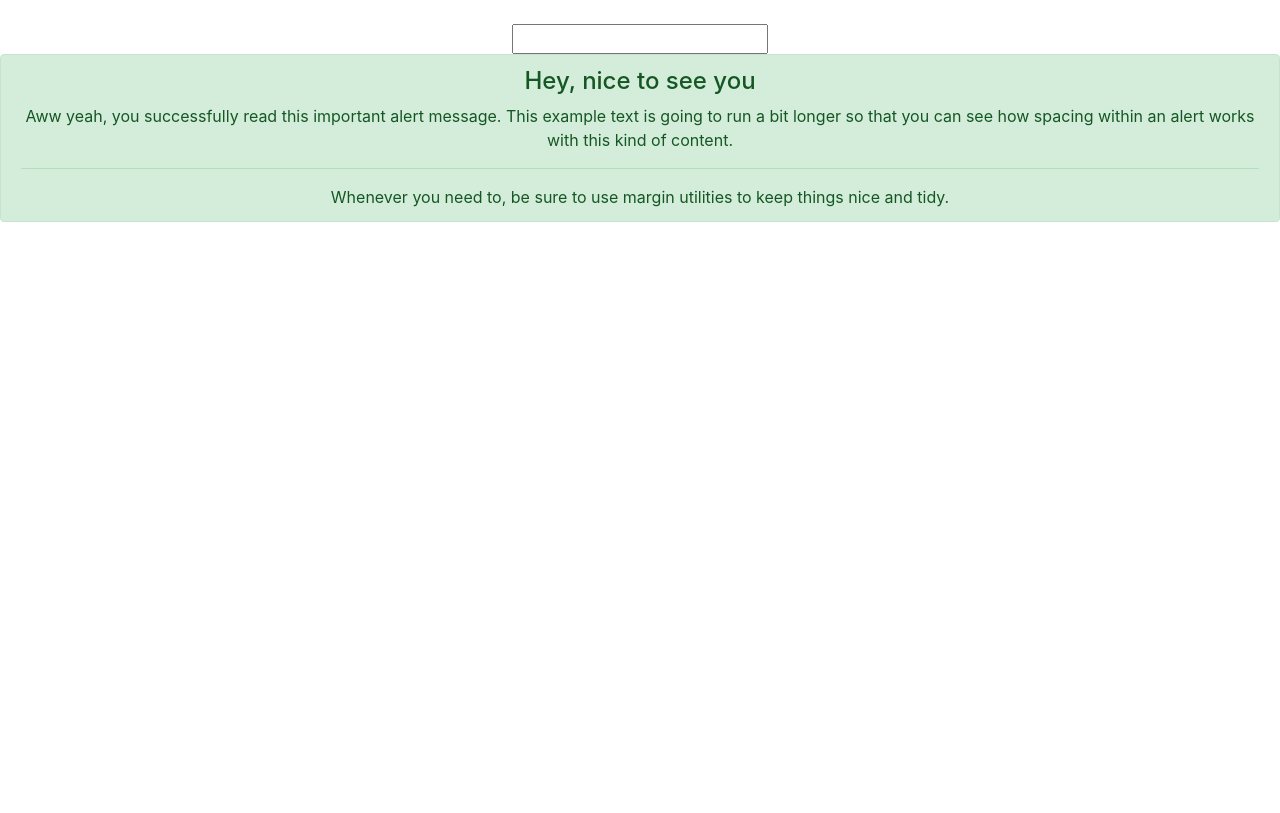
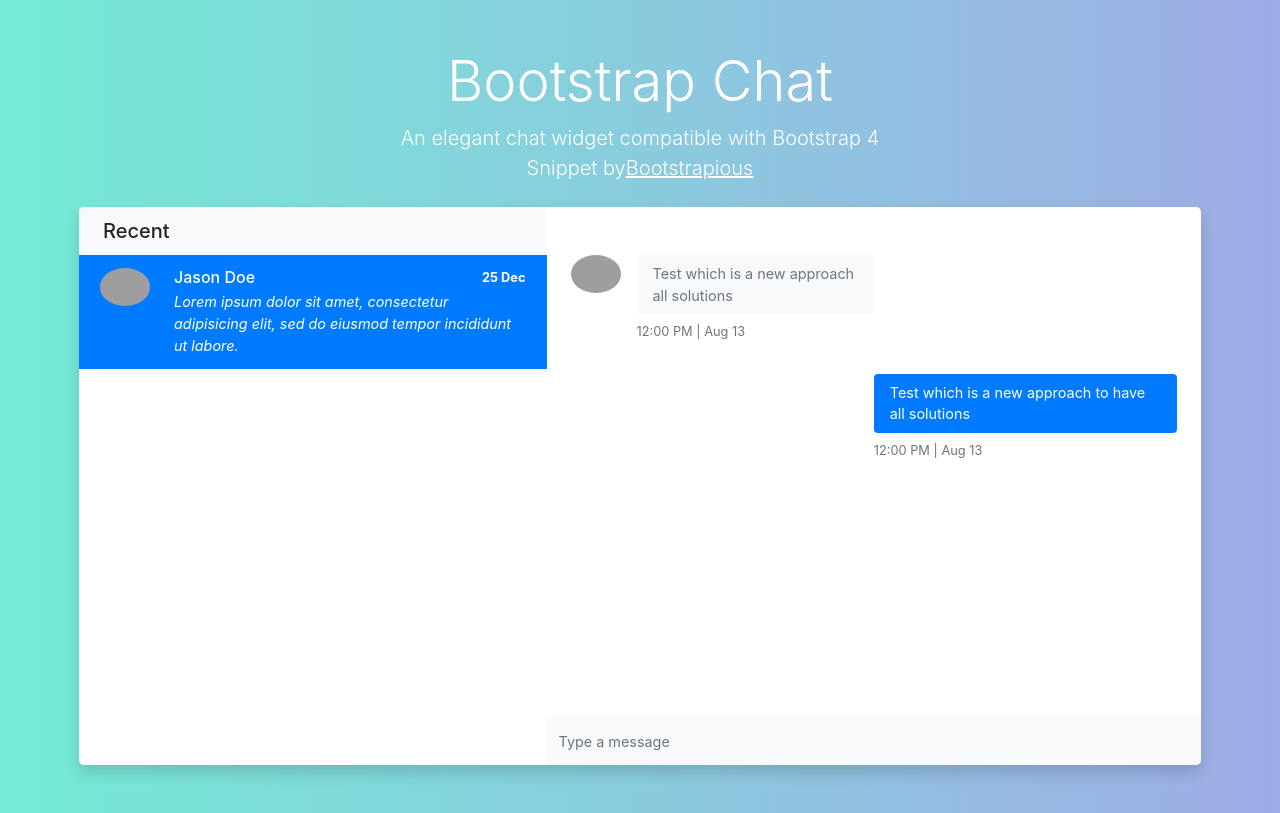
Before and after one commit to tirogen/Taan-Chat-System, a React (Create React App) app in the folder Frontend/: page / in a window 1280 px wide. Built offline with nearby package versions, Linux system fonts and the light colour scheme; no server answers; grey boxes are pictures that could not be loaded.

Commit message:
Bootstrap Chat

```diff
--- a/Frontend/src/App.scss
+++ b/Frontend/src/App.scss
@@ -1,40 +1,43 @@
-.App {
-  text-align: center;
+body {
+  background-color: #74EBD5;
+  background-image: linear-gradient(90deg, #74EBD5 0%, #9FACE6 100%);
+
+  min-height: 100vh;
 }
 
-.App-logo {
-  height: 40vmin;
-  pointer-events: none;
+::-webkit-scrollbar {
+  width: 5px;
 }
 
-@media (prefers-reduced-motion: no-preference) {
-  .App-logo {
-    animation: App-logo-spin infinite 20s linear;
-  }
+::-webkit-scrollbar-track {
+  width: 5px;
+  background: #f5f5f5;
 }
 
-.App-header {
-  background-color: #282c34;
-  min-height: 100vh;
-  display: flex;
-  flex-direction: column;
-  align-items: center;
-  justify-content: center;
-  font-size: calc(10px + 2vmin);
-  color: white;
+::-webkit-scrollbar-thumb {
+  width: 1em;
+  background-color: #ddd;
+  outline: 1px solid slategrey;
+  border-radius: 1rem;
 }
 
-.App-link {
-  color: #61dafb;
+.text-small {
+  font-size: 0.9rem;
 }
 
-@keyframes App-logo-spin {
-  from {
-    transform: rotate(0deg);
-  }
-  to {
-    transform: rotate(360deg);
-  }
+.messages-box,
+.chat-box {
+  height: 510px;
+  overflow-y: scroll;
+}
+
+.rounded-lg {
+  border-radius: 0.5rem;
+}
+
+input::placeholder {
+  font-size: 0.9rem;
+  color: #999;
 }
 
 @import '~bootstrap/scss/bootstrap.scss';
--- a/Frontend/src/App.tsx
+++ b/Frontend/src/App.tsx
@@ -1,6 +1,5 @@
 import React, {Component} from 'react';
 import socketIOClient from "socket.io-client";
-import { Alert } from 'react-bootstrap';
 import './App.scss';
 
 class App extends Component {
@@ -30,22 +29,80 @@
   render() {
     const {message} = this.state;
     return (
-        <div style={{ textAlign: "center" }}>
-          {message} <br/>
-          <input onChange={this.handleChange} /><Alert variant="success">
-  <Alert.Heading>Hey, nice to see you</Alert.Heading>
-  <p>
-    Aww yeah, you successfully read this important alert message. This example
-    text is going to run a bit longer so that you can see how spacing within an
-    alert works with this kind of content.
-  </p>
-  <hr />
-  <p className="mb-0">
-    Whenever you need to, be sure to use margin utilities to keep things nice
-    and tidy.
-  </p>
-</Alert>
+      <div className="container py-5 px-4">
+
+        <header className="text-center">
+          <h1 className="display-4 text-white">Bootstrap Chat</h1>
+          <p className="text-white lead mb-0">An elegant chat widget compatible with Bootstrap 4</p>
+          <p className="text-white lead mb-4">Snippet by
+            <a href="https://bootstrapious.com" className="text-white">
+              <u>Bootstrapious</u></a>
+          </p>
+        </header>
+
+        <div className="row rounded-lg overflow-hidden shadow">
+
+          <div className="col-5 px-0">
+            <div className="bg-white">
+
+              <div className="bg-gray px-4 py-2 bg-light">
+                <p className="h5 mb-0 py-1">Recent</p>
+              </div>
+
+              <div className="messages-box">
+                <div className="list-group rounded-0">
+
+                  <a className="list-group-item list-group-item-action active text-white rounded-0">
+                    <div className="media"><img src="https://res.cloudinary.com/mhmd/image/upload/v1564960395/avatar_usae7z.svg" alt="user" width="50" className="rounded-circle" />
+                      <div className="media-body ml-4">
+                        <div className="d-flex align-items-center justify-content-between mb-1">
+                          <h6 className="mb-0">Jason Doe</h6><small className="small font-weight-bold">25 Dec</small>
+                        </div>
+                        <p className="font-italic mb-0 text-small">Lorem ipsum dolor sit amet, consectetur adipisicing elit, sed do eiusmod tempor incididunt ut labore.</p>
+                      </div>
+                    </div>
+                  </a>
+
+                </div>
+              </div>
+            </div>
+          </div>
+
+          <div className="col-7 px-0">
+            <div className="px-4 py-5 chat-box bg-white">
+
+              <div className="media w-50 mb-3"><img src="https://res.cloudinary.com/mhmd/image/upload/v1564960395/avatar_usae7z.svg" alt="user" width="50" className="rounded-circle" />
+                <div className="media-body ml-3">
+                  <div className="bg-light rounded py-2 px-3 mb-2">
+                    <p className="text-small mb-0 text-muted">Test which is a new approach all solutions</p>
+                  </div>
+                  <p className="small text-muted">12:00 PM | Aug 13</p>
+                </div>
+              </div>
+
+              <div className="media w-50 ml-auto mb-3">
+                <div className="media-body">
+                  <div className="bg-primary rounded py-2 px-3 mb-2">
+                    <p className="text-small mb-0 text-white">Test which is a new approach to have all solutions</p>
+                  </div>
+                  <p className="small text-muted">12:00 PM | Aug 13</p>
+                </div>
+              </div>
+
+            </div>
+
+            <form action="#" className="bg-light">
+              <div className="input-group">
+                <input type="text" placeholder="Type a message" aria-describedby="button-addon2" className="form-control rounded-0 border-0 py-4 bg-light" />
+                <div className="input-group-append">
+                  <button id="button-addon2" type="submit" className="btn btn-link"> <i className="fa fa-paper-plane"></i></button>
+                </div>
+              </div>
+            </form>
+
+          </div>
         </div>
+      </div>
     );
   }
 }
```
